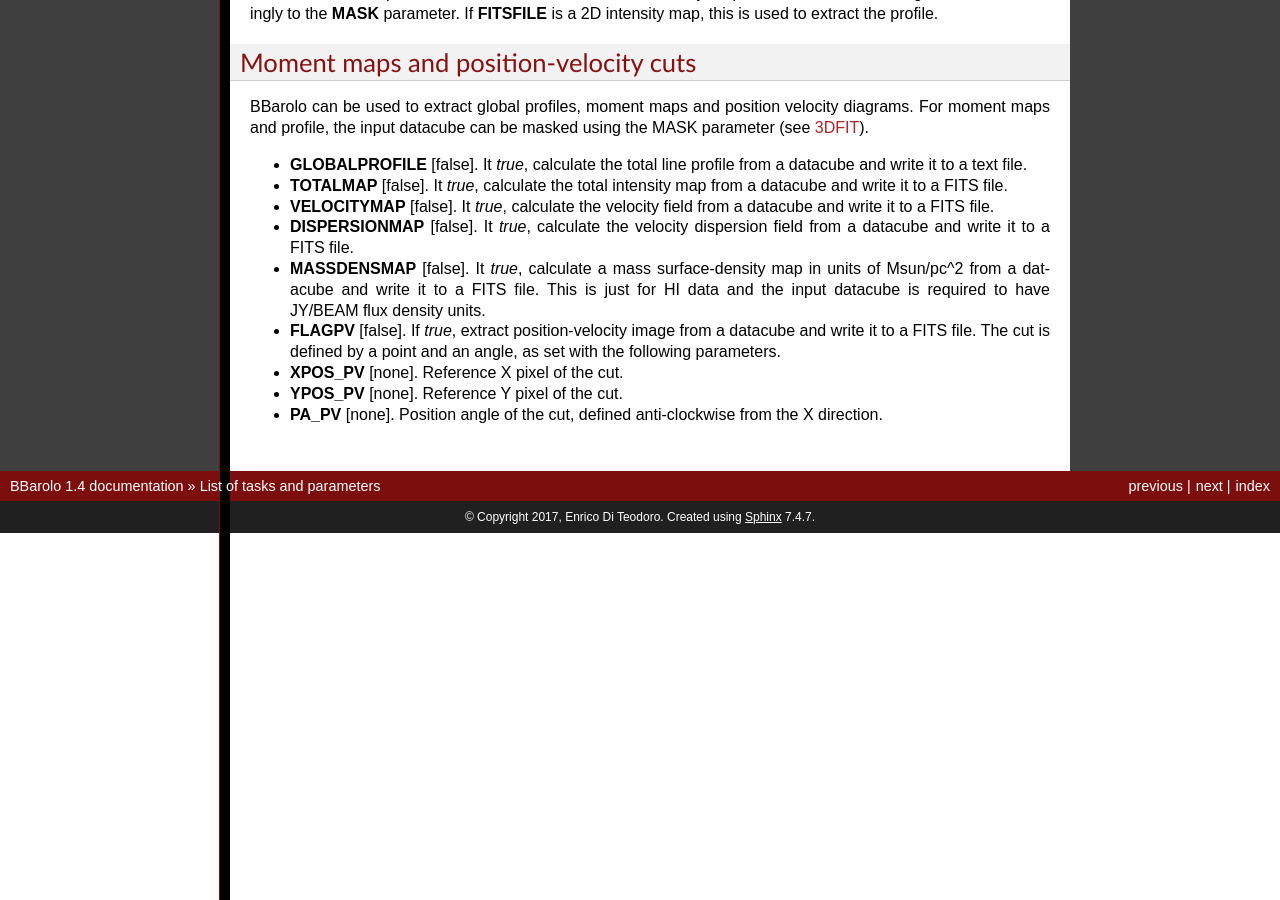
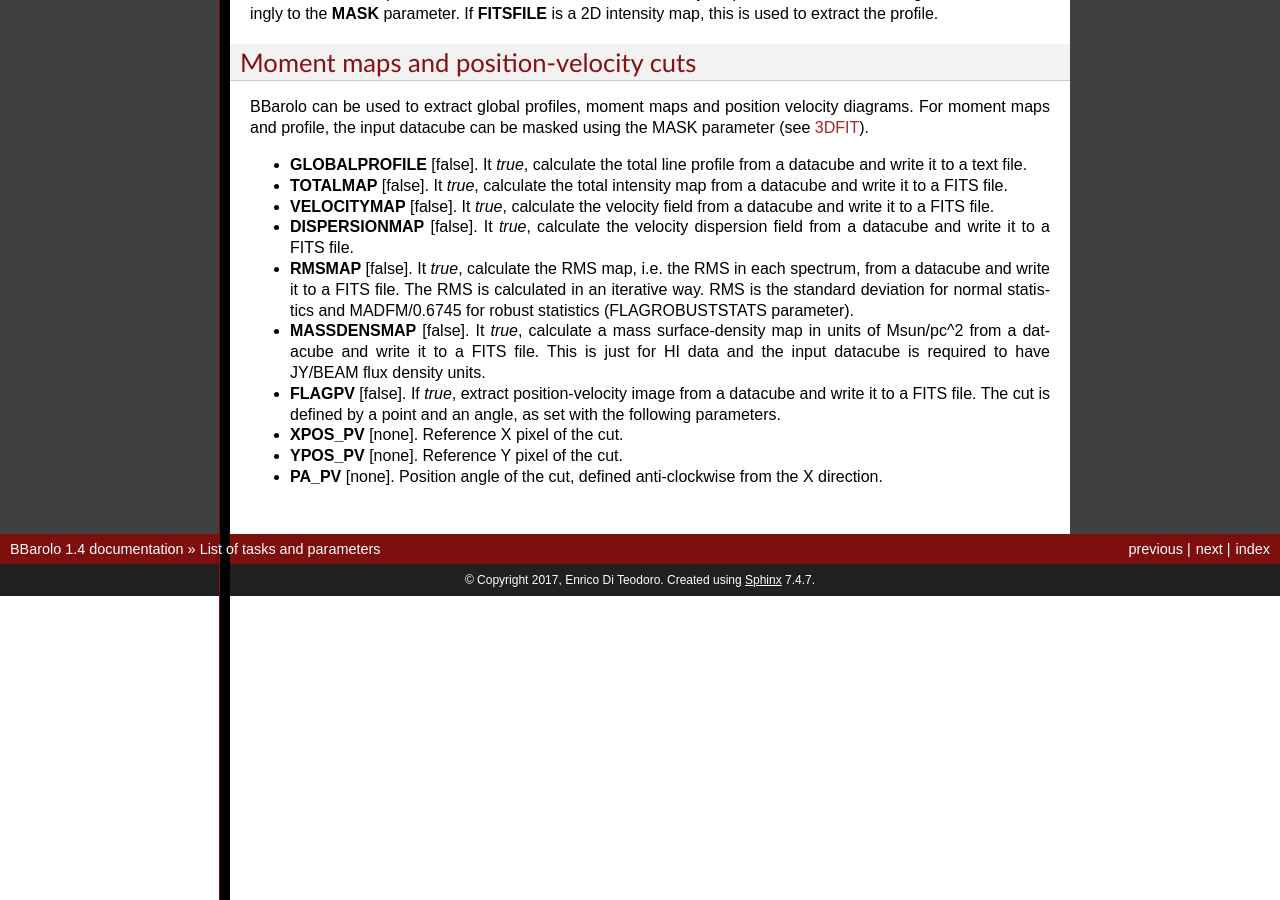
Before and after one commit to editeodoro/Bbarolo, a Sphinx documentation site: the page built from docs/source/tasks.rst, in a window 1280 px wide and 900 px high, scrolled down 4960 px. Built offline with Sphinx 7.4.7, drawn with Linux system fonts in a browser that asks for light colours; formulas are drawn with MathJax 3.

Commit message:
add rmsMap

```diff
--- a/docs/source/tasks.rst
+++ b/docs/source/tasks.rst
@@ -284,6 +284,8 @@ BBarolo can be used to extract global profiles, moment maps and position velocit
 
 * **DISPERSIONMAP** [false]. It *true*, calculate the velocity dispersion field from a datacube and write it to a FITS file.
 
+* **RMSMAP** [false]. It *true*, calculate the RMS map, i.e. the RMS in each spectrum, from a datacube and write it to a FITS file. The RMS is calculated in an iterative way. RMS is the standard deviation for normal statistics and MADFM/0.6745 for robust statistics (FLAGROBUSTSTATS parameter).
+
 * **MASSDENSMAP** [false]. It *true*, calculate a mass surface-density map in units of Msun/pc^2 from a datacube and write it to a FITS file. This is just for HI data and the input datacube is required to have JY/BEAM flux density units.
 
 * **FLAGPV** [false]. If *true*, extract position-velocity image from a datacube and write it to a FITS file. The cut is defined by a point and an angle, as set with the following parameters.
```
